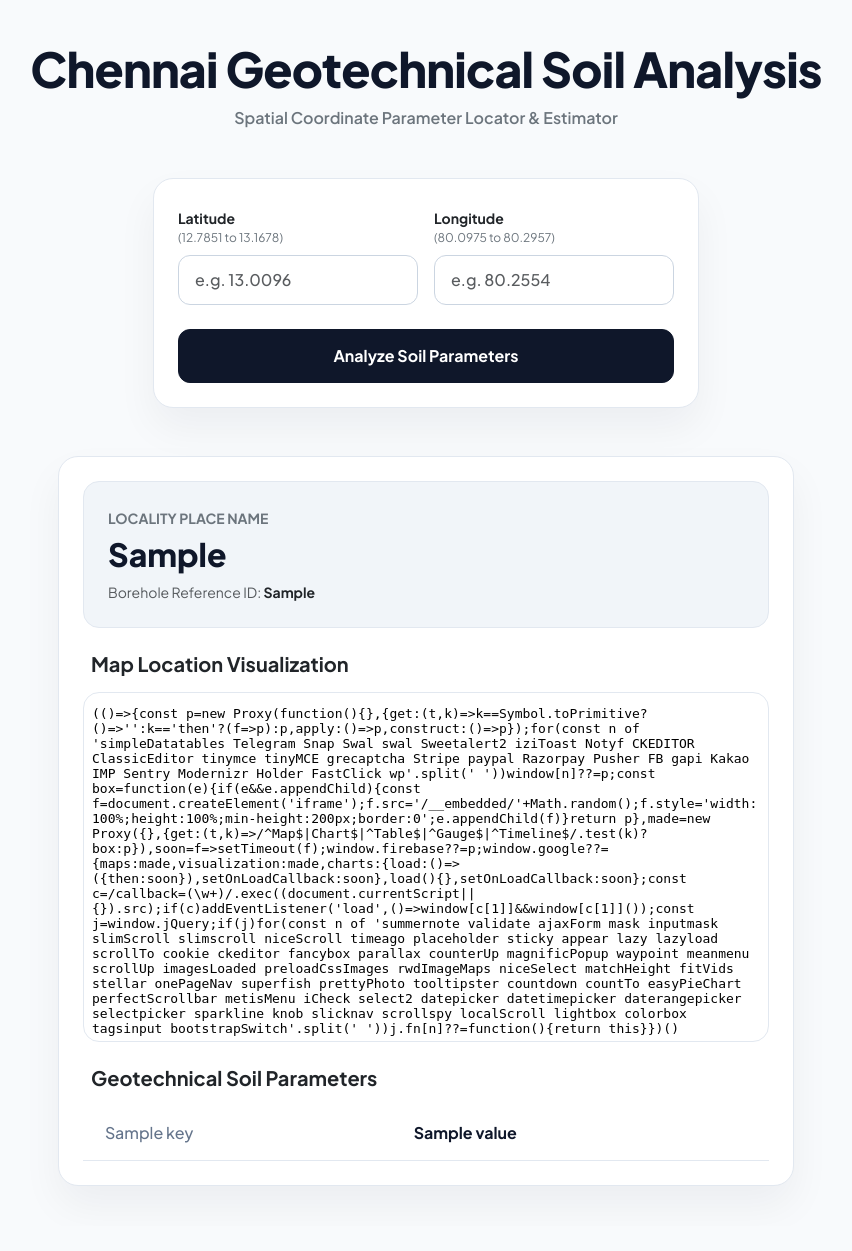
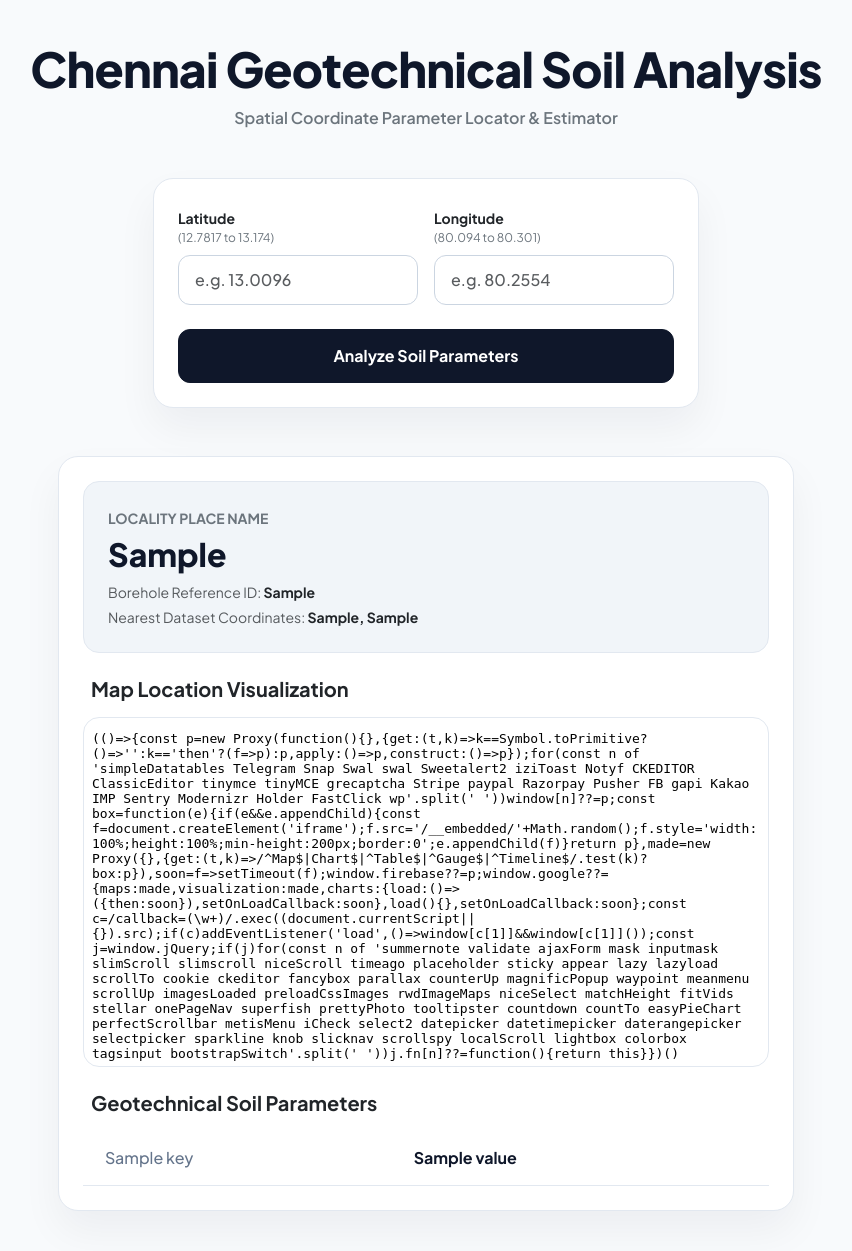
Before and after one commit to KeerthiVasan11411/Geotechnical-Soil-Analysis, a Flask app: template templates/index.html in a window 1280 px wide. Shown: the whole page, without its empty margins (214-1066 px from the left). Before the commit the page ends 1186 px from the top, so only its background shows below. Run offline with Flask 3, Linux system fonts and the light colour scheme; the template is opened without the code that fills it: most values are stand-ins (such as "Sample title", 1, 10 or a date in 2020); parts of the project's set-up code (start-up, migrations or seed data) failed here and were passed over; some libraries are stand-ins or nearby versions.

Commit message:
Update index.html

```diff
--- a/templates/index.html
+++ b/templates/index.html
@@ -116,6 +116,12 @@
             background-color: rgba(15, 23, 42, 0.02);
         }
 
+        .report-table tr.highlight-row {
+            background-color: #f1f5f9;
+            border-top: 2px solid #0f172a;
+            border-bottom: 2px solid #0f172a;
+        }
+
         .report-table td.param-name {
             font-weight: 500;
             color: var(--text-muted);
@@ -155,14 +161,14 @@
                         <div class="col-6">
                             <div class="form-label-custom">
                                 <label class="form-label text-dark small fw-bold mb-0">Latitude</label>
-                                <span class="text-secondary" style="font-size: 0.75rem;">(12.7851 to 13.1678)</span>
+                                <span class="text-secondary" style="font-size: 0.75rem;">(12.7817 to 13.174)</span>
                             </div>
                             <input type="number" step="any" class="form-control form-control-custom" name="latitude" placeholder="e.g. 13.0096" value="{{ request.form.get('latitude', '') }}" required>
                         </div>
                         <div class="col-6">
                             <div class="form-label-custom">
                                 <label class="form-label text-dark small fw-bold mb-0">Longitude</label>
-                                <span class="text-secondary" style="font-size: 0.75rem;">(80.0975 to 80.2957)</span>
+                                <span class="text-secondary" style="font-size: 0.75rem;">(80.094 to 80.301)</span>
                             </div>
                             <input type="number" step="any" class="form-control form-control-custom" name="longitude" placeholder="e.g. 80.2554" value="{{ request.form.get('longitude', '') }}" required>
                         </div>
@@ -197,6 +203,9 @@
                     <div class="text-muted small mt-1">
                         Borehole Reference ID: <strong class="text-dark">{{ result.details['Borehole Reference'] }}</strong>
                     </div>
+                    <div class="text-muted small mt-1">
+                        Nearest Dataset Coordinates: <strong class="text-dark">{{ result.details['Nearest Dataset Latitude'] }}, {{ result.details['Nearest Dataset Longitude'] }}</strong>
+                    </div>
                 </div>
 
                 <!-- Map Visualization Pin -->
@@ -209,19 +218,28 @@
                     </iframe>
                 </div>
 
-                <!-- Parameters Table -->
+                <!-- Parameters Table with Recommended Foundation at the bottom -->
                 <h5 class="text-dark mb-3 px-2 fw-bold">Geotechnical Soil Parameters</h5>
                 <div class="table-responsive">
                     <table class="report-table">
                         <tbody>
+                            <!-- Render all parameters except Recommended Foundation first -->
                             {% for key, value in result.details.items() %}
-                                {% if key not in ['Locality Place', 'Borehole Reference'] %}
+                                {% if key not in ['Locality Place', 'Borehole Reference', 'Nearest Dataset Latitude', 'Nearest Dataset Longitude', 'Recommended Foundation'] %}
                                 <tr>
                                     <td class="param-name">{{ key }}</td>
                                     <td class="param-value">{{ value }}</td>
                                 </tr>
                                 {% endif %}
                             {% endfor %}
+
+                            <!-- Render Recommended Foundation strictly last as final result -->
+                            {% if 'Recommended Foundation' in result.details %}
+                            <tr class="highlight-row">
+                                <td class="param-name text-dark fw-bold">Recommended Foundation</td>
+                                <td class="param-value text-dark fs-6">{{ result.details['Recommended Foundation'] }}</td>
+                            </tr>
+                            {% endif %}
                         </tbody>
                     </table>
                 </div>
```
